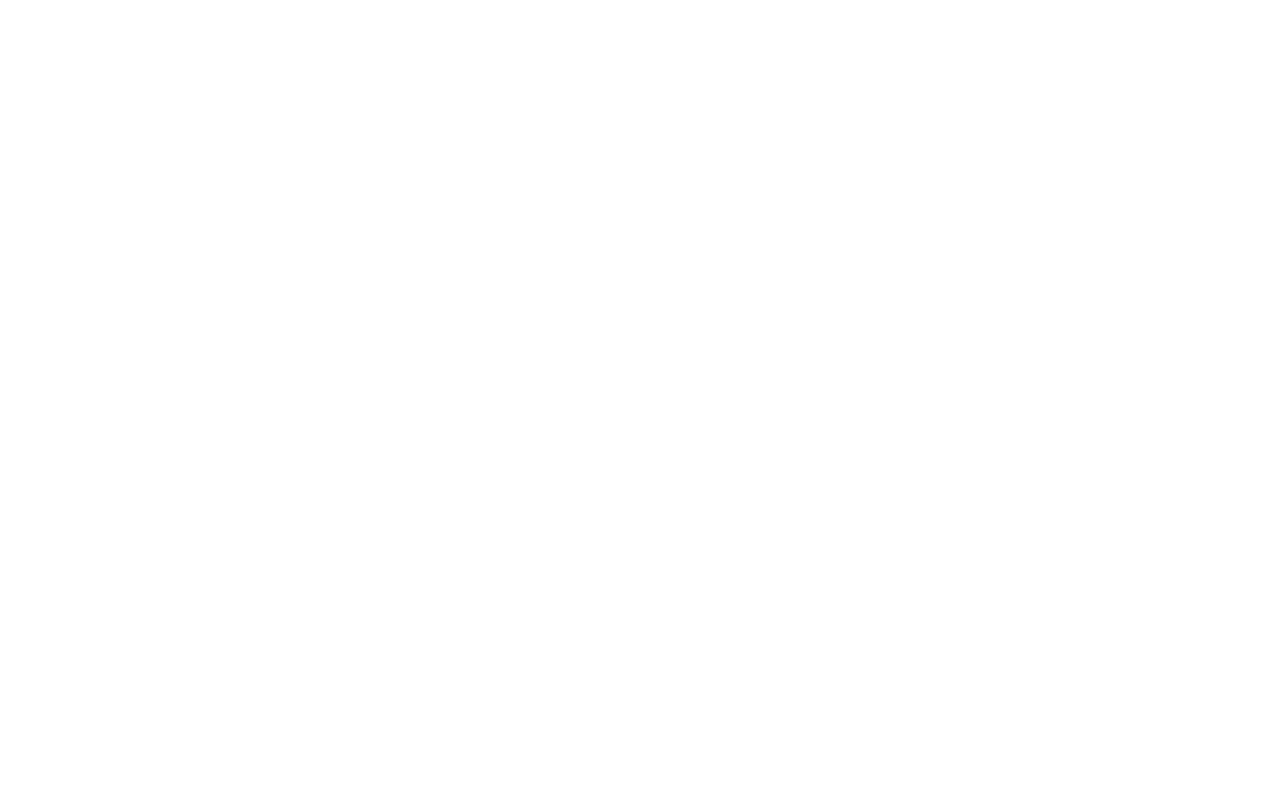
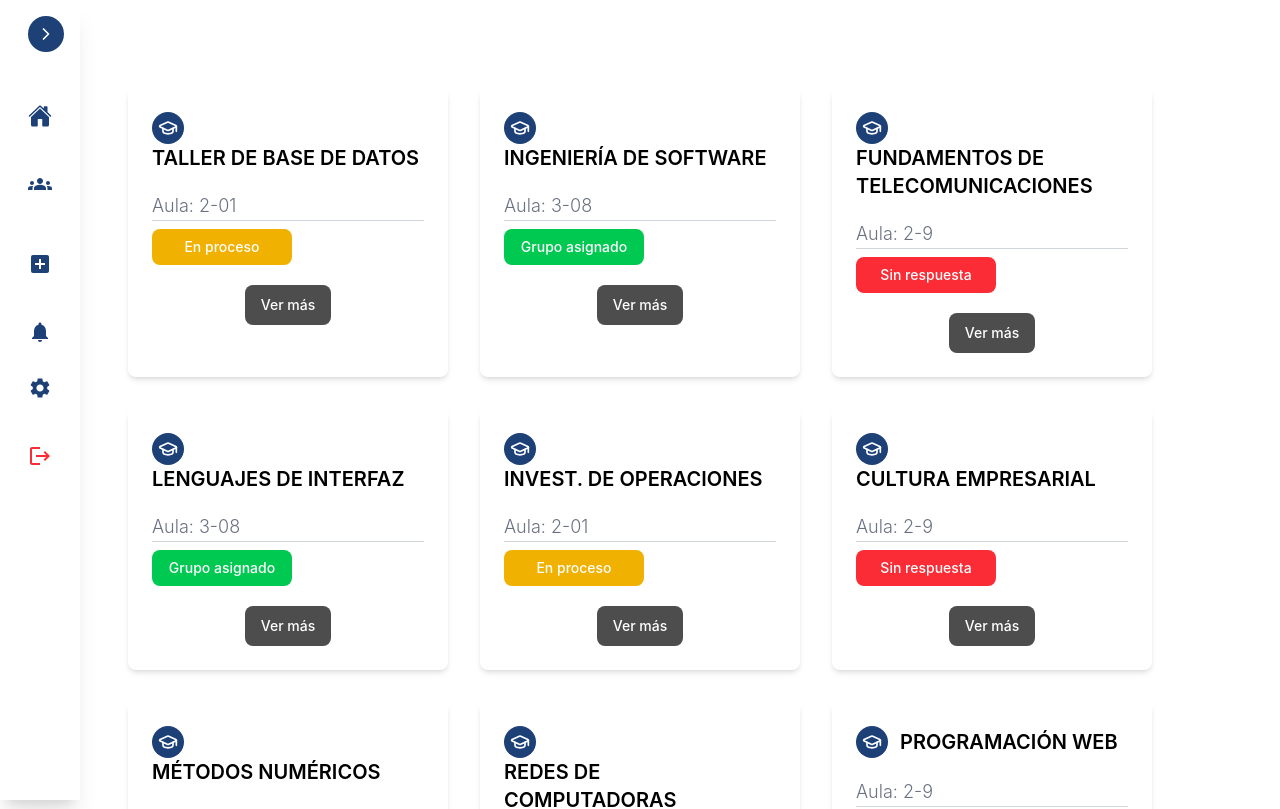
Before and after one commit to DiegoGAX10/SummerTec, a React (Vite) app: page /students/inicio in a window 1280 px wide. Before the commit this address had no page. Shown: the top 809 px of the page. Built offline with nearby package versions, Linux system fonts and the light colour scheme.

Commit message:
Implementa sidebar en pagina de inicio para estudiantes, rutas anidadas y estructura de carpetas para componentes

```diff
--- a/src/App.jsx
+++ b/src/App.jsx
@@ -4,7 +4,8 @@
 import Login from "./auth/Login.jsx";
 import Register from "./auth/Register.jsx";
 import './App.css';
-import Inicio from "./students/inicio/Inicio.jsx";
+import Students from "./students/Students.jsx";
+
 function App() {
     return (
         <Router>
@@ -13,7 +14,7 @@
                 <Route path="/landing" element={<Landing />} />
                 <Route path="/login" element={<Login />} />
                 <Route path="/register" element={<Register />} />
-                <Route path="/home" element={<Inicio />} />
+                <Route path="/students/*" element={<Students />} />
             </Routes>
         </Router>
     );
--- a/src/auth/Login.jsx
+++ b/src/auth/Login.jsx
@@ -1,4 +1,4 @@
-import { useState } from "react";
+import React, { useState } from "react";
 import axios from "axios";
 import { useNavigate } from "react-router-dom";
 import Swal from "sweetalert2";
@@ -30,7 +30,7 @@
                     text: "Inicio de sesión exitoso",
                     icon: "success",
                 });
-                navigate('/inicio');
+                navigate('/students');
             } else {
                 Swal.fire({
                     title: "Error",
@@ -71,6 +71,12 @@
 
                 <div className="w-full bg-white rounded-lg shadow md:mt-0 sm:max-w-md xl:p-0">
                     <div className="p-6 space-y-4 md:space-y-6 sm:p-8">
+                        <button
+                            onClick={() => navigate("/students")}
+                            className="w-full text-white bg-blue-600 hover:bg-blue-700 focus:ring-4 focus:ring-blue-300 font-medium rounded-lg text-sm px-5 py-2.5"
+                        >
+                            HOME
+                        </button>
                         <h1 className="text-xl font-bold text-gray-900 md:text-2xl">Inicia sesión</h1>
                         <form className="space-y-4 md:space-y-6" onSubmit={handleLogin}>
                             <div>
--- a/src/auth/Register.jsx
+++ b/src/auth/Register.jsx
@@ -82,7 +82,14 @@
                 <img className="w-35 mb-8" src="/summer_tec.svg" alt="logo" />
 
                 <div className="w-full bg-white rounded-lg shadow md:mt-0 sm:max-w-md xl:p-0">
+
                     <div className="p-6 space-y-4 md:space-y-6 sm:p-8">
+                        <button
+                            onClick={() => navigate("/login")}
+                            className="w-full text-white bg-blue-600 hover:bg-blue-700 focus:ring-4 focus:ring-blue-300 font-medium rounded-lg text-sm px-5 py-2.5"
+                        >
+                            LOGIN
+                        </button>
                         <h1 className="text-xl font-bold text-gray-900 md:text-2xl">Crea una cuenta</h1>
                         <form className="space-y-4 md:space-y-6" onSubmit={handleSignUp}>
                             <div>
--- a/src/index.css
+++ b/src/index.css
@@ -6,6 +6,8 @@
   color-scheme: light ;
   color: rgba(255, 255, 255, 0.87);
   background-color: #ffffff;
+  --primary-color: #1D4076;
+  --neutral-gray:#4D4D4D;
 
   font-synthesis: none;
   text-rendering: optimizeLegibility;
--- /dev/null
+++ b/src/students/Students.jsx
@@ -0,0 +1,117 @@
+import React, { useState } from 'react';
+import { Link, Routes, Route, Navigate } from 'react-router-dom';
+import Inicio from "./inicio/Inicio.jsx";
+import MisGrupos from "./misGrupos/MisGrupos.jsx";
+import SolicitarGrupo from "./solicitarGrupo/SolicitarGrupo.jsx";
+import Notificaciones from "./notificaciones/Notificaciones.jsx";
+import Ajustes from "./ajustes/Ajustes.jsx";
+import { MdGroups, MdAddBox, MdNotifications, MdSettings, MdLogout } from "react-icons/md";
+import { FiHome, FiInfo, FiSettings, FiMail, FiChevronLeft, FiChevronRight } from 'react-icons/fi';
+import { IoHome } from "react-icons/io5";
+
+export default function Students() {
+    const [isOpen, setIsOpen] = useState(false);
+
+    const toggleSidebar = () => {
+        setIsOpen(!isOpen);
+    };
+
+    const menuItems = [
+        {
+            label: 'Inicio',
+            icon: <IoHome size={24} />,
+            path: '/students/inicio',
+            color: 'text-[var(--primary-color)]' // Color para el texto
+        },
+        {
+            label: 'Mis grupos',
+            icon: <MdGroups size={24} />,
+            path: '/students/mis-grupos',
+            color:  'text-[var(--primary-color)]'
+        },
+        {
+            label: 'Solicitar grupo',
+            icon: <MdAddBox size={24} />,
+            path: '/students/solicitar-grupo',
+            color:  'text-[var(--primary-color)]'
+        },
+        {
+            label: 'Notificaciones',
+            icon: <MdNotifications size={24} />,
+            path: '/students/notificaciones',
+            color:  'text-[var(--primary-color)]'
+        },
+        {
+            label: 'Ajustes',
+            icon: <MdSettings size={24} />,
+            path: '/students/ajustes',
+            color:  'text-[var(--primary-color)]'
+        },
+        {
+            label: 'Cerrar sesión',
+            icon: <MdLogout size={24} />,
+            onClick: () => console.log('CERRANDO SESIÓN'),
+            isButton: true,
+            color: 'text-red-500' // Color para el texto
+        }
+    ];
+
+    return (
+        <div className="h-screen bg-white relative">
+            {/* Sidebar */}
+            <div className={`fixed top-0 left-0 h-full bg-white text-[var(--primary-color)] shadow-xl transition-all duration-300 ease-in-out ${isOpen ? 'w-64' : 'w-20'}`}>
+                {/* Toggle Button */}
+                    <div className="flex justify-end p-4">
+                        <button onClick={toggleSidebar} className="cursor-pointer flex items-center justify-center rounded-full bg-[var(--primary-color)] text-white p-2 hover:bg-[#163560] transition-colors duration-200">
+                            {isOpen ? (
+                                <FiChevronLeft size={20} className="text-white" />
+                            ) : (
+                                <FiChevronRight size={20} className="text-white" />
+                            )}
+                        </button>
+                    </div>
+
+                    {/* Sidebar Content */}
+                    <div className="flex flex-col space-y-2 px-4 pt-6">
+                        {menuItems.map((item, index) => (
+                            item.isButton ? (
+                                <button
+                                    key={index}
+                                    onClick={item.onClick}
+                                    className={`flex items-center rounded-lg p-3 ${isOpen ? 'justify-start space-x-4' : 'justify-center'} hover:bg-[var(--primary-color)]/10 transition-colors duration-200`}
+                                >
+                                    <span className={`${item.color}`}>{item.icon}</span>
+                                    <span className={`${isOpen ? 'opacity-100' : 'opacity-0 w-0'} ${item.color} font-medium transition-opacity duration-200`}>
+                                    {item.label}
+                                </span>
+                                </button>
+                            ) : (
+                                <Link
+                                    key={index}
+                                    to={item.path}
+                                    className={`flex items-center rounded-lg p-3 ${isOpen ? 'justify-start space-x-4' : 'justify-center'} hover:bg-[var(--primary-color)]/10 transition-colors duration-200`}
+                                >
+                                    <span className={`${item.color}`}>{item.icon}</span>
+                                    <span className={`${isOpen ? 'opacity-100' : 'opacity-0 w-0'} ${item.color} font-medium transition-opacity duration-200`}>
+                                    {item.label}
+                                </span>
+                                </Link>
+                            )
+                        ))}
+                    </div>
+            </div>
+
+            {/* Main Content */}
+            <div className={`ml-${isOpen ? '64' : '10'} transition-all duration-300 p-8`}>
+                <Routes>
+                    <Route path="inicio" element={<Inicio />} />
+                    <Route path="mis-grupos" element={<MisGrupos />} />
+                    <Route path="solicitar-grupo" element={<SolicitarGrupo />} />
+                    <Route path="notificaciones" element={<Notificaciones />} />
+                    <Route path="ajustes" element={<Ajustes />} />
+                    <Route path="*" element={<Navigate to="inicio" replace />} />
+                </Routes>
+            </div>
+        </div>
+    );
+}
--- /dev/null
+++ b/src/students/ajustes/Ajustes.jsx
@@ -0,0 +1,7 @@
+export default function Ajustes() {
+    return (
+        <div className="ml-5">
+            <h1>AJUSTES</h1>
+        </div>
+    );
+}
--- a/src/students/inicio/Inicio.jsx
+++ b/src/students/inicio/Inicio.jsx
@@ -5,12 +5,7 @@
 
     return (
         <div>
-            <button
-                className="px-4 py-2 bg-blue-500 text-white rounded-lg hover:bg-blue-600 transition duration-300"
-                onClick={() => document.getElementById('my_modal_1').showModal()}
-            >
-                Open Modal
-            </button>
+
 
             {/* Modal */}
             <dialog id="my_modal_1" className="modal">
--- a/src/students/inicio/components/Card.jsx
+++ b/src/students/inicio/components/Card.jsx
@@ -21,7 +21,7 @@
 
     return (
         <div className="p-4 max-w-sm">
-            <div className="flex rounded-lg h-full gap-2 p-6 flex-col shadow-md">
+            <div className="flex rounded-lg h-full gap-2 p-6 flex-col shadow-md" style={{ width: '320px' }}>
                 <div className="flex items-center mb-3">
                     <div className="w-8 h-8 mr-3 inline-flex items-center justify-center rounded-full bg-[var(--primary-color)] text-white flex-shrink-0">
                         <GraduationCap className="w-5 h-5" />
--- /dev/null
+++ b/src/students/misGrupos/MisGrupos.jsx
@@ -0,0 +1,7 @@
+export default function MisGrupos() {
+    return (
+        <div className="ml-5">
+            <h1>MIS GRUPOS</h1>
+        </div>
+    );
+}
--- /dev/null
+++ b/src/students/notificaciones/Notificaciones.jsx
@@ -0,0 +1,7 @@
+export default function Notificaciones() {
+    return (
+        <div className="ml-5">
+            <h1>NOTIFICACIONES</h1>
+        </div>
+    );
+}
--- /dev/null
+++ b/src/students/solicitarGrupo/SolicitarGrupo.jsx
@@ -0,0 +1,7 @@
+export default function SolicitarGrupo() {
+    return (
+        <div className="ml-5">
+            <h1>SOLICITAR GRUPO</h1>
+        </div>
+    );
+}
```
